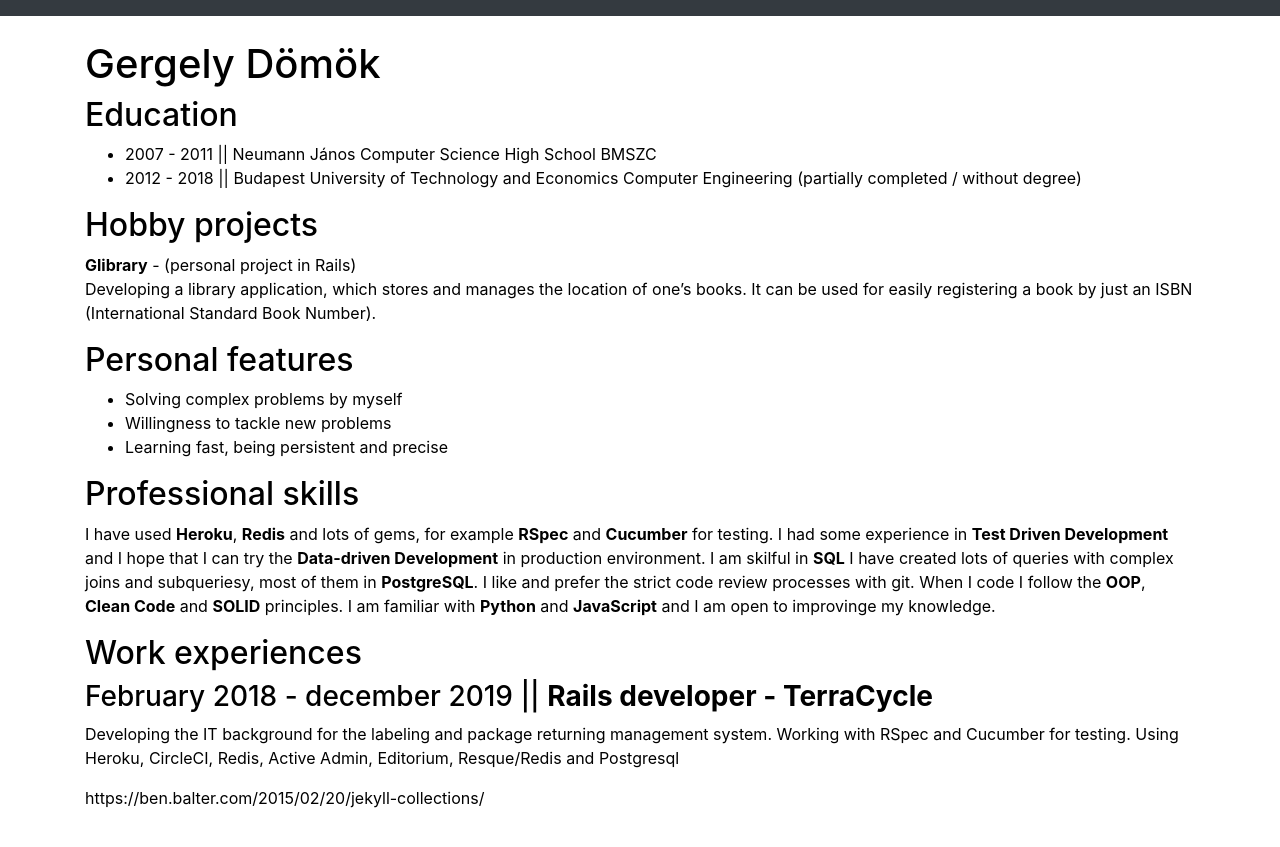
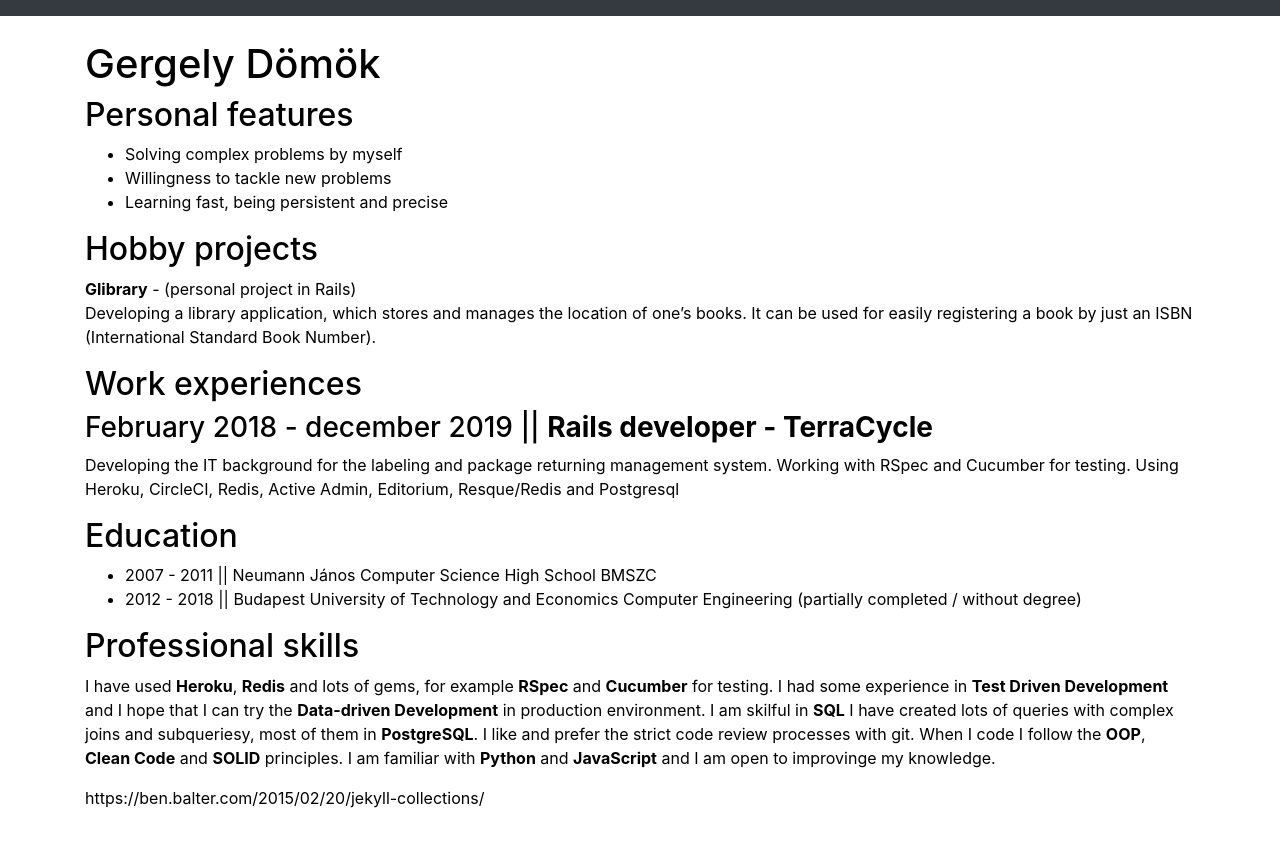
Before and after one commit to emanreyalp/emanreyalp.github.io, a Jekyll site: the page built from resume.md, in a window 1280 px wide. Shown: the top 847 px of the page. Built offline with Jekyll 4.4.1, drawn with Linux system fonts in a browser that asks for light colours; nearby versions of some CDN libraries.

Commit message:
Sections ordered by their number variables

```diff
--- a/resume.md
+++ b/resume.md
@@ -5,11 +5,11 @@ permalink: /resume
 ---
 
 # Gergely Dömök
-
-{% for item in site.sections %}
+{% assign sections = site.sections | sort: 'number' %}
+{% for section in sections %}
   <div>
-    <h2> {{item.title}} </h2>
-    {{item.content | markdownify}}
+    <h2> {{section.title}} </h2>
+    {{section.content | markdownify}}
   </div>
 {% endfor %}
 
```
